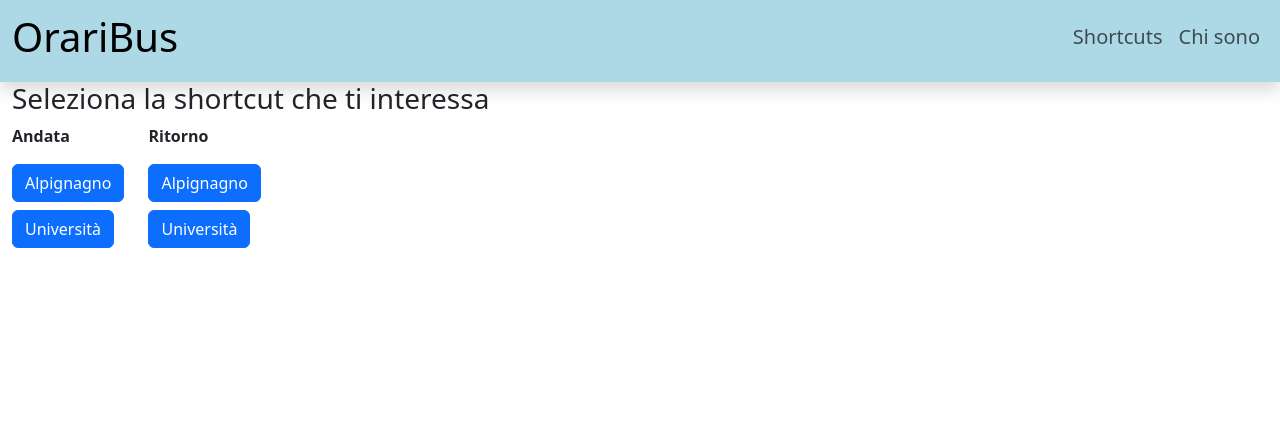
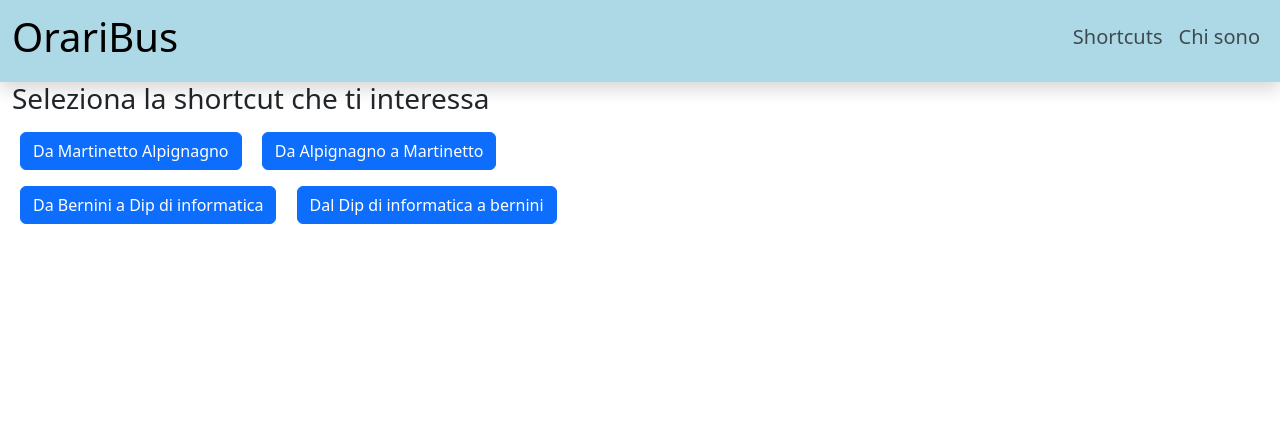
Before and after one commit to Antonino545/Torino_Bus_Orari, a Flask app: page /shortcuts in a window 1280 px wide. Shown: the top 447 px of the page. Run offline with Flask 3, Linux system fonts and the light colour scheme; some libraries are stand-ins or nearby versions.

Commit message:
improvement

```diff
--- a/templates/shortcuts.html
+++ b/templates/shortcuts.html
@@ -4,17 +4,12 @@
         <p class="h3">Seleziona la shortcut che ti interessa</p>
         <div class="row">
         <div class="col-auto" >
-            <p>  <b>Andata</b> </p>
-            <button type="button" class="btn btn-primary" onclick="window.location.href='fermata/2729'">Alpignagno</button>
+
+            <button type="button" class="btn btn-primary m-2" onclick="window.location.href='fermata/2729'">Da Martinetto Alpignagno</button>
+            <button type="button" class="btn btn-primary m-2" onclick="window.location.href='fermata/2763'">Da Alpignagno a Martinetto</button>
             <br>
-            <button type="button" class="btn btn-primary mt-2" onclick="window.location.href='fermata/597'">Università</button>
-
-        </div>
-        <div class="col-auto" >
-            <p>  <b>Ritorno</b> </p>
-            <button type="button" class="btn btn-primary" onclick="window.location.href='fermata/2763'">Alpignagno</button>
-            <br>
-            <button type="button" class="btn btn-primary mt-2" onclick="window.location.href='fermata/185'">Università</button>
+            <button type="button" class="btn btn-primary m-2" onclick="window.location.href='fermata/597'">Da Bernini a Dip di informatica</button>
+            <button type="button" class="btn btn-primary m-2" onclick="window.location.href='fermata/185'">Dal Dip di informatica a bernini</button>
 
         </div>
         </div>
```
